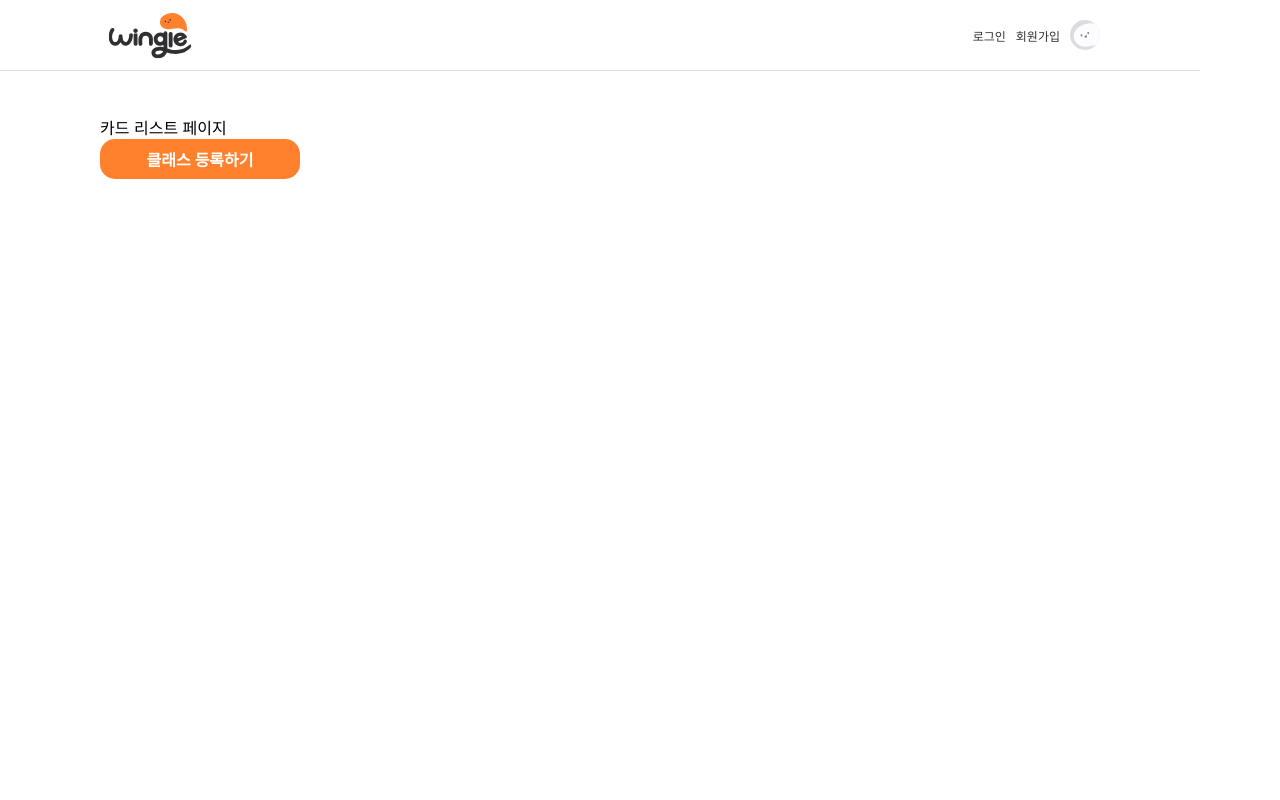
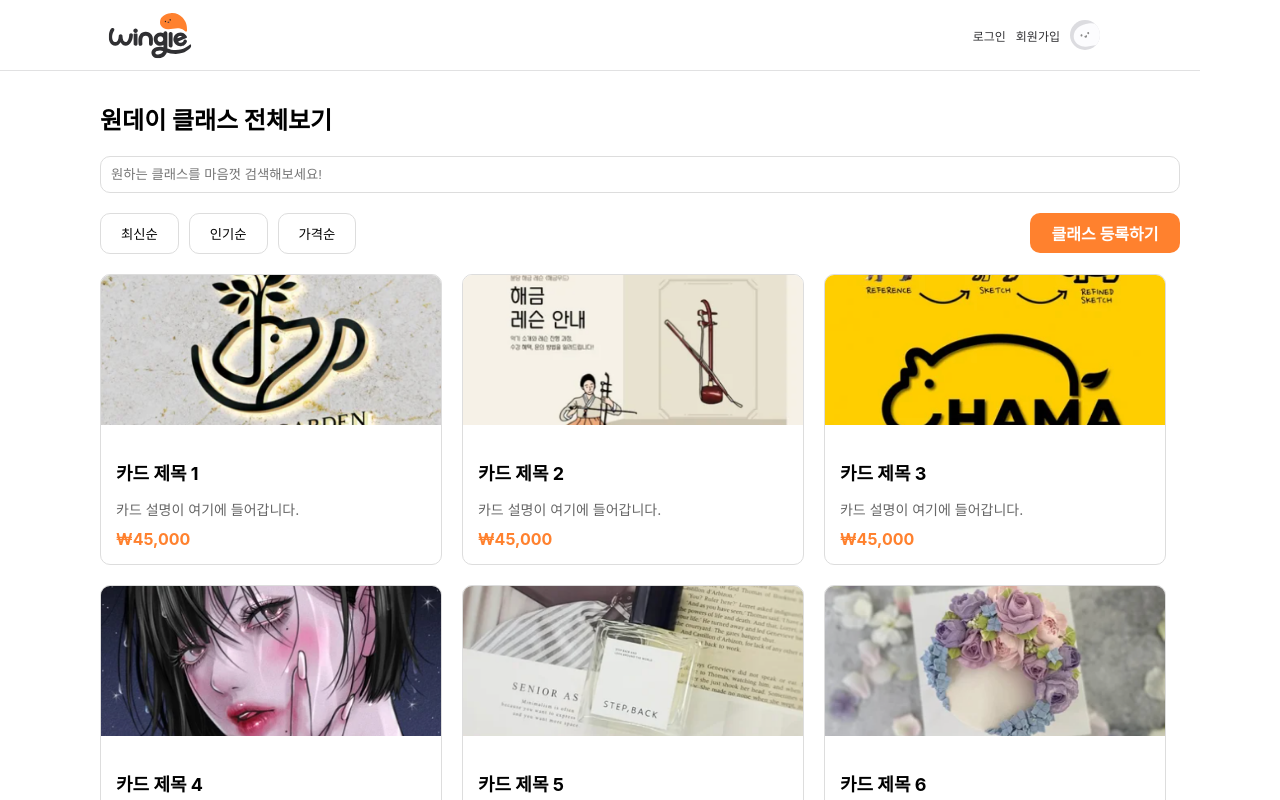
Before and after one commit to sehee-xx/Wingle, a Next.js app: page /card in a window 1280 px wide. Shown: the top 800 px of the page. Built offline with nearby package versions, Linux system fonts and the light colour scheme.

Commit message:
Modify: 카드 상세 이동 기능 추가

```diff
--- a/src/app/card/page.tsx
+++ b/src/app/card/page.tsx
@@ -1,7 +1,7 @@
 // src/app/card/page.tsx
 
 "use client";
-import React, { useEffect, useState } from "react";
+import React, { useState } from "react";
 import styled from "styled-components";
 import Header from "../../components/Header";
 import { useRouter } from "next/navigation";
@@ -13,12 +13,36 @@ const CardList = () => {
     router.push("/createClass");
   };
 
+  const handleCardClick = (id) => {
+    router.push(`/card/${id}`);
+  };
+
   return (
     <PageWrapper>
       <Header />
       <CardListWrapper>
-        카드 리스트 페이지
-        <CreateClass onClick={handleCreateClick}>클래스 등록하기</CreateClass>
+        <Title>원데이 클래스 전체보기</Title>
+        <SearchBar placeholder="원하는 클래스를 마음껏 검색해보세요!" />
+        <SortFilterWrapper>
+          <SortFilterButton>최신순</SortFilterButton>
+          <SortFilterButton>인기순</SortFilterButton>
+          <SortFilterButton>가격순</SortFilterButton>
+          <CreateClass onClick={handleCreateClick}>클래스 등록하기</CreateClass>
+        </SortFilterWrapper>
+        <CardContainer>
+          {[1, 2, 3, 4, 5, 6, 7, 8, 9, 10, 11, 12].map((card, index) => (
+            <Card key={index} onClick={() => handleCardClick(card)}>
+              <CardImg src={`/assets/card${card}.png`} />
+              <CardContent>
+                <CardTitle>카드 제목 {card}</CardTitle>
+                <CardDescription>
+                  카드 설명이 여기에 들어갑니다.
+                </CardDescription>
+                <CardPrice>₩45,000</CardPrice>
+              </CardContent>
+            </Card>
+          ))}
+        </CardContainer>
       </CardListWrapper>
     </PageWrapper>
   );
@@ -34,9 +58,95 @@ const PageWrapper = styled.div`
 
 const CardListWrapper = styled.div`
   flex: 1;
-  padding: 50px 100px;
+  padding: 20px 100px;
   overflow-y: auto;
   margin-top: 65px;
+  display: flex;
+  flex-direction: column;
+`;
+
+const Title = styled.h1`
+  font-size: 24px;
+  font-weight: bold;
+  margin-bottom: 20px;
+`;
+
+const SearchBar = styled.input`
+  width: 100%;
+  padding: 10px;
+  margin-bottom: 20px;
+  border: 1px solid #ddd;
+  border-radius: 10px;
+  box-sizing: border-box;
+`;
+
+const SortFilterWrapper = styled.div`
+  display: flex;
+  gap: 10px;
+  margin-bottom: 20px;
+`;
+
+const SortFilterButton = styled.button`
+  padding: 10px 20px;
+  border: 1px solid #ddd;
+  border-radius: 10px;
+  background-color: white;
+  cursor: pointer;
+  &:hover {
+    background-color: #f0f0f0;
+  }
+`;
+
+const CardContainer = styled.div`
+  display: flex;
+  flex-wrap: wrap;
+  gap: 20px;
+  flex: 1;
+`;
+
+const Card = styled.div`
+  width: calc(33.333% - 20px);
+  cursor: pointer;
+  border: 1px solid #ddd;
+  border-radius: 10px;
+  overflow: hidden;
+  transition: transform 0.2s;
+  &:hover {
+    transform: scale(1.05);
+  }
+`;
+
+const CardImg = styled.img`
+  width: 100%;
+  height: 150px;
+  object-fit: cover;
+`;
+
+const CardContent = styled.div`
+  padding: 15px;
+`;
+
+const CardTitle = styled.h2`
+  font-size: 18px;
+  font-weight: bold;
+  margin-bottom: 10px;
+`;
+
+const CardDescription = styled.p`
+  font-size: 14px;
+  color: #666;
+  margin-bottom: 10px;
+  overflow: hidden;
+  display: -webkit-box;
+  -webkit-line-clamp: 2;
+  -webkit-box-orient: vertical;
+  white-space: pre-wrap;
+`;
+
+const CardPrice = styled.div`
+  font-size: 16px;
+  font-weight: bold;
+  color: #ff812e;
 `;
 
 const CreateClass = styled.div`
@@ -44,15 +154,16 @@ const CreateClass = styled.div`
   flex-direction: row;
   align-items: center;
   justify-content: center;
-  width: 200px;
+  width: 150px;
   height: 40px;
   font-size: 16px;
   font-weight: 600;
   background-color: #ff812e;
   color: #ffffff;
-  border-radius: 15px;
+  border-radius: 10px;
   cursor: pointer;
   transition: background-color 0.3s;
+  margin-left: auto;
 
   &:hover {
     background-color: #e66f1e;
```
